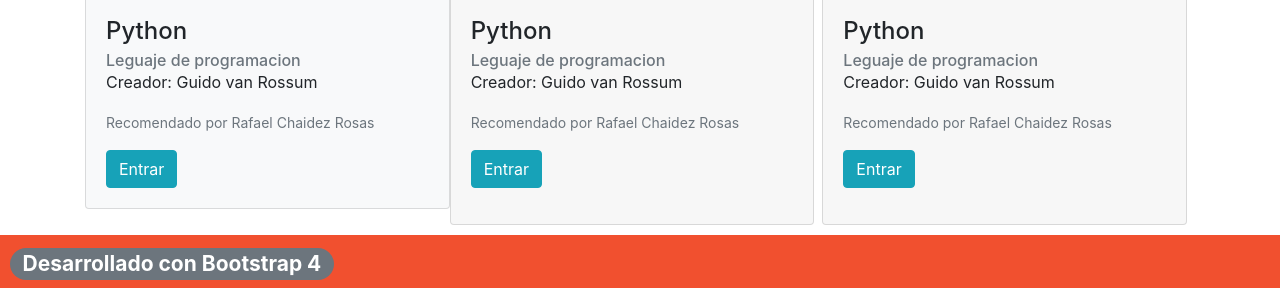
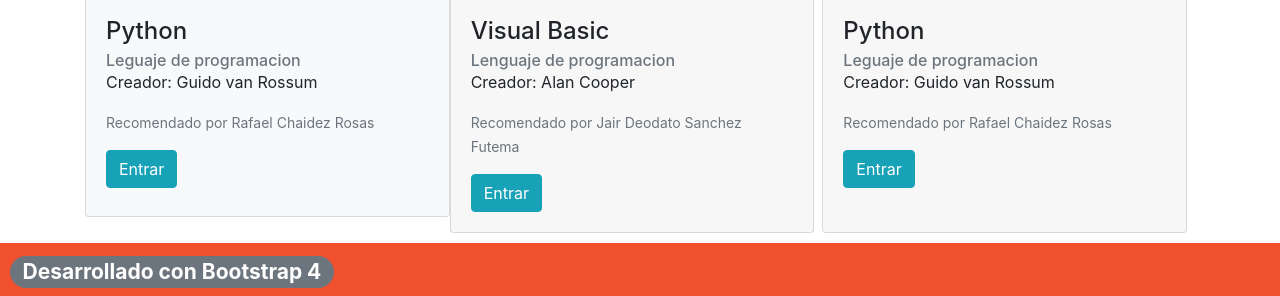
Before and after one commit to JairFutema/Web-JairSF, a plain HTML site: page index.html in a window 1280 px wide. Shown: the part 758-1054 px from the top of the page. Drawn offline with nearby package versions, Linux system fonts and the light colour scheme.

Commit message:
Se agrego tarjeta de Visual Basic

```diff
--- a/index.html
+++ b/index.html
@@ -96,12 +96,12 @@
 
               <div class="card card-lenguaje d-flex flex-column justify-content-between mr-2">
                 <div class="card-header"><i class="bi bi-star-fill"></i></div>
-                  <img src="https://upload.wikimedia.org/wikipedia/commons/thumb/c/c3/Python-logo-notext.svg/1200px-Python-logo-notext.svg.png" class="card-img-top" alt="Responsive image">
+                  <img src="https://es.wikipedia.org/wiki/Visual_Basic" class="card-img-top" alt="Responsive image">
                 <div class="card-body">
-                  <h4 class="card-title" data-toggle="tooltip" data-placement="top" title="Es gratis, Open source">Python</h4>
-                  <h6 class="card-subtitle text-muted">Leguaje de programacion</h6>
-                  <p class="card-text">Creador: Guido van Rossum</p>
-                  <p class="card-text"><small class="text-muted">Recomendado por Rafael Chaidez Rosas</small></p>
+                  <h4 class="card-title" data-toggle="tooltip" data-placement="top" title="Es gratis, Open source">Visual Basic</h4>
+                  <h6 class="card-subtitle text-muted">Lenguaje de programacion</h6>
+                  <p class="card-text">Creador: Alan Cooper</p>
+                  <p class="card-text"><small class="text-muted">Recomendado por Jair Deodato Sanchez Futema</small></p>
                   <a href="https://www.python.org/" target="_blank" class="btn btn-info" role="button" aria-pressed="true">Entrar</a>
                 </div>
               </div>
```
